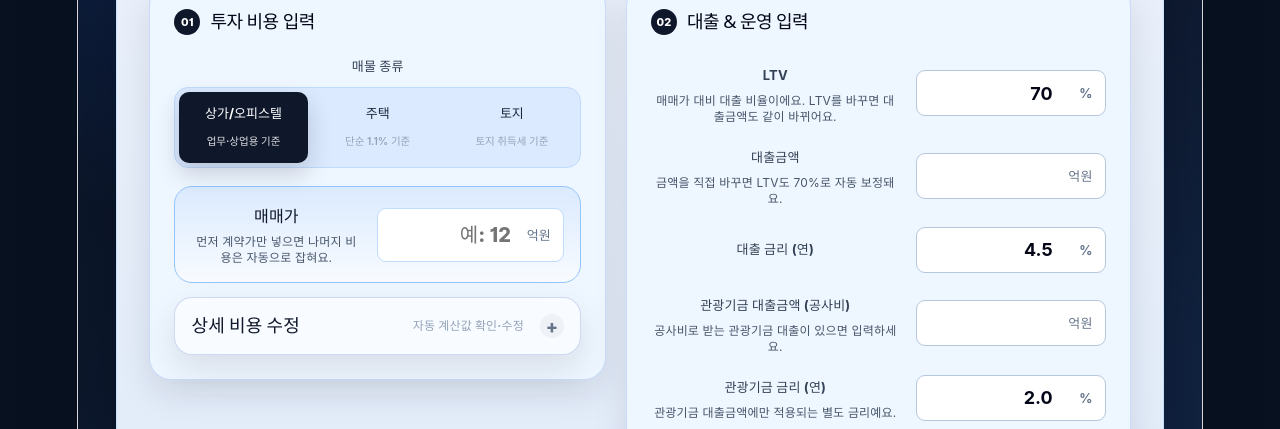
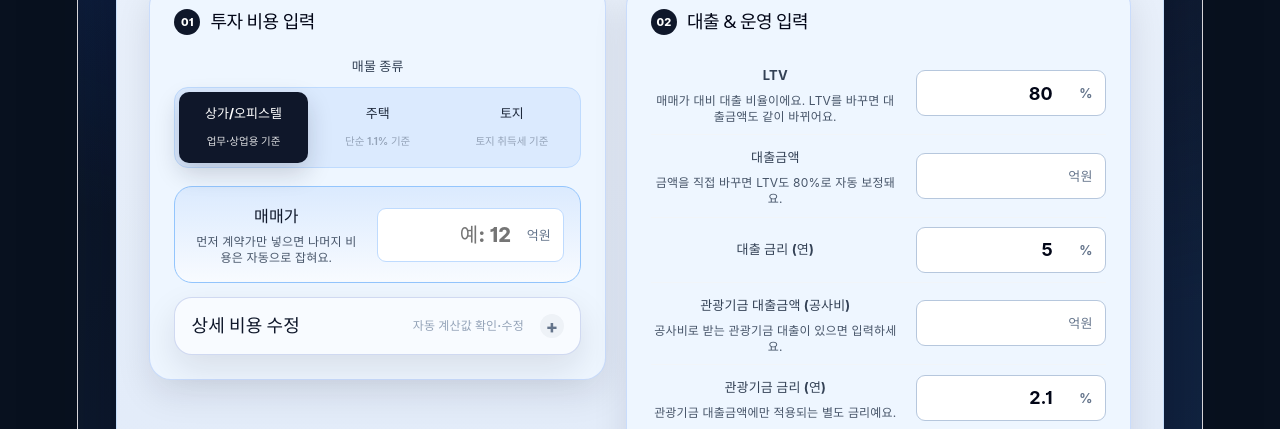
Before and after one commit to keepgoing2021/sookbak, a React (Vite) app: page / in a window 1280 px wide. Shown: the part 371-800 px from the top of the page. Built offline with nearby package versions, Linux system fonts and the light colour scheme.

Commit message:
fix: update default financing assumptions

```diff
--- a/src/App.tsx
+++ b/src/App.tsx
@@ -2,6 +2,9 @@ import { useEffect, useMemo, useState, type Dispatch, type SetStateAction } from
 import './App.css'
 import {
   type PropertyType,
+  DEFAULT_ANNUAL_INTEREST_RATE,
+  DEFAULT_LTV_PERCENT,
+  DEFAULT_TOURISM_LOAN_ANNUAL_INTEREST_RATE,
   calculateInvestment,
   defaultAcquisitionTaxEok,
   defaultBrokerageFeeEok,
@@ -78,10 +81,10 @@ const initialValues: Values = {
   brokerageFeeEok: null,
   otherCostEok: '',
   loanAmountEok: '',
-  ltvPercent: '70',
-  annualInterestRate: '4.5',
+  ltvPercent: String(DEFAULT_LTV_PERCENT),
+  annualInterestRate: String(DEFAULT_ANNUAL_INTEREST_RATE),
   tourismLoanAmountEok: '',
-  tourismLoanAnnualInterestRate: '2.0',
+  tourismLoanAnnualInterestRate: String(DEFAULT_TOURISM_LOAN_ANNUAL_INTEREST_RATE),
   monthlyRevenueManwon: '',
 }
 
--- a/src/calculator.ts
+++ b/src/calculator.ts
@@ -37,6 +37,10 @@ const TAX_RATES: Record<PropertyType, number> = {
   land: 0.046,
 }
 
+export const DEFAULT_LTV_PERCENT = 80
+export const DEFAULT_ANNUAL_INTEREST_RATE = 5
+export const DEFAULT_TOURISM_LOAN_ANNUAL_INTEREST_RATE = 2.1
+
 const TARGET_MONTHLY_NET_MANWON_PER_EOK = 300
 
 export function toNumber(value: string): number {
@@ -63,7 +67,10 @@ export function defaultBrokerageFeeEok(purchasePriceEok: number): number {
   return roundEok(purchasePriceEok * 0.009)
 }
 
-export function defaultLoanAmountEok(purchasePriceEok: number, ltvPercent = 70): number {
+export function defaultLoanAmountEok(
+  purchasePriceEok: number,
+  ltvPercent = DEFAULT_LTV_PERCENT,
+): number {
   return roundEok(purchasePriceEok * (ltvPercent / 100))
 }
 
```
Also changed, not shown: 1 other file (tests, documents, lock files or other folders).
